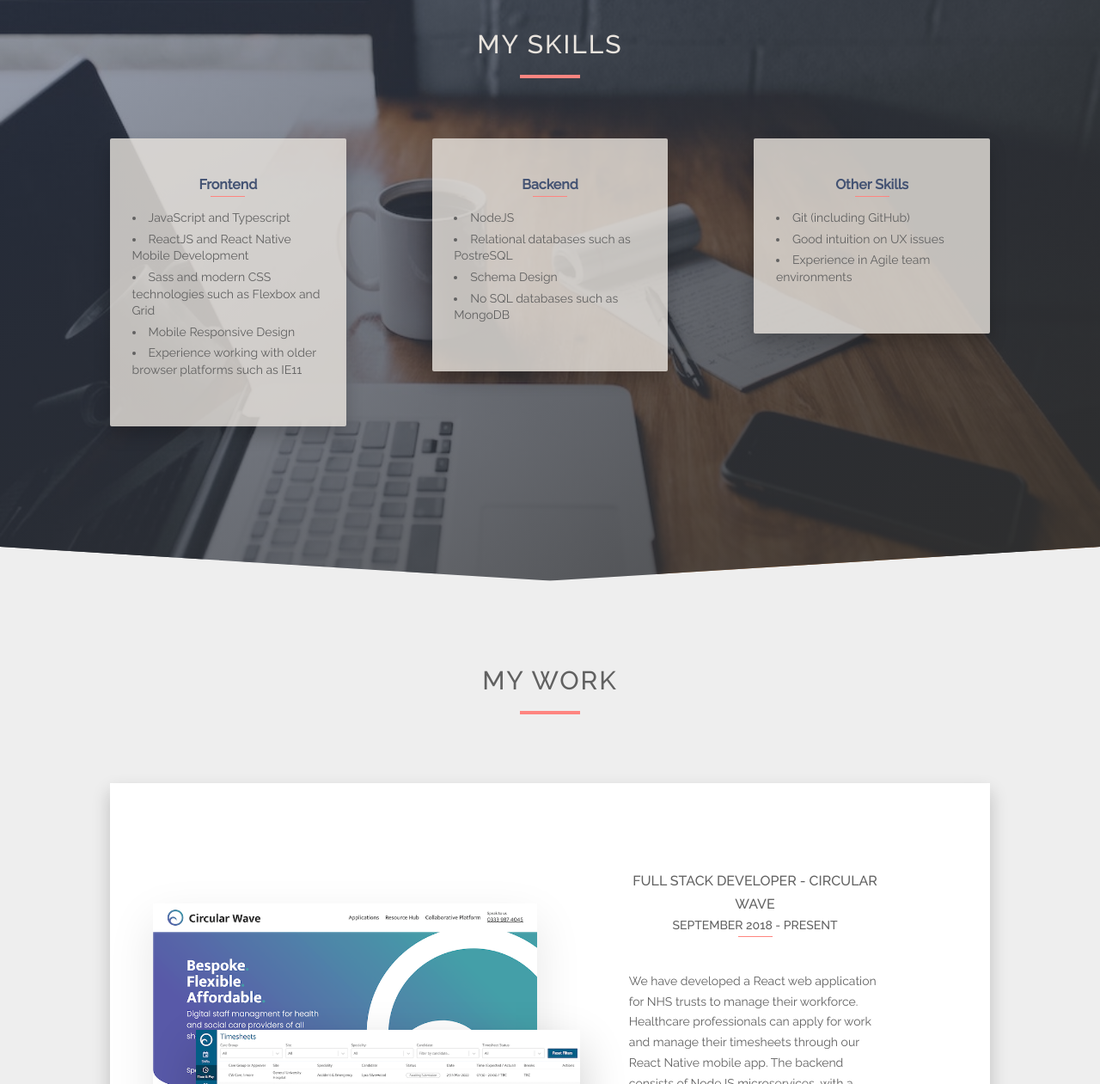
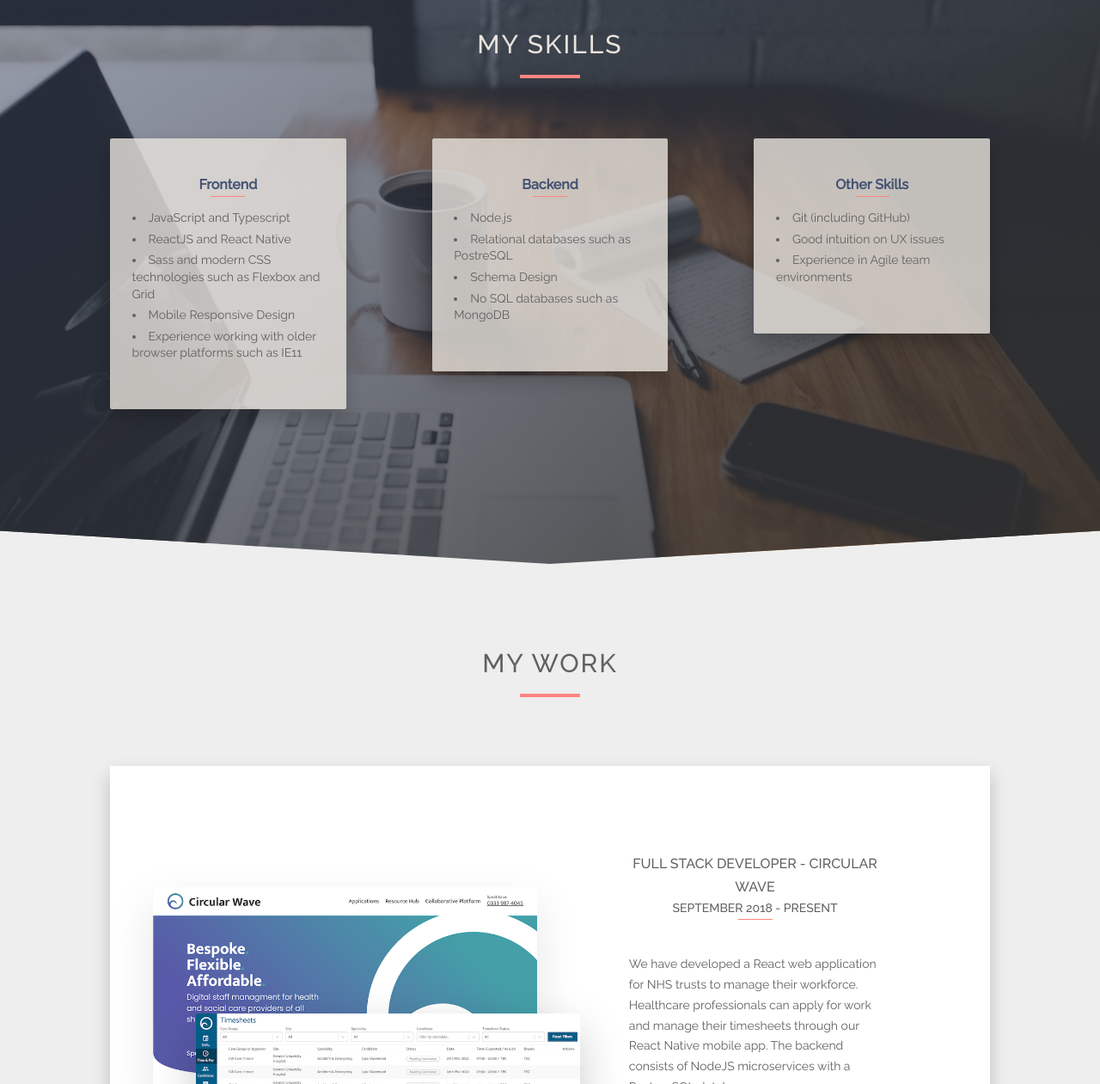
Before and after one commit to dj9aj/dj9aj.github.io, a website: page index.html in a window 1280 px wide. Shown: the part 1539-2800 px from the top of the page at 86% size. Drawn offline with nearby package versions, Linux system fonts and the light colour scheme.

Commit message:
Update html content and cv pdf file

```diff
--- a/index.html
+++ b/index.html
@@ -29,7 +29,7 @@
                         <a href="#section-contact" class="navbar__link">Contact</a>
                     </li>
                 </ul>
-                <ul class="contact__list">
+                <ul class="navbar__list">
                     <li class="contact__item">
                         <a href="mailto:jackdo@hotmail.co.uk" class="contact__link"><ion-icon name="mail"></ion-icon></a>
                     </li>
@@ -92,7 +92,7 @@
                     </div>
                     <div class="skill__list">
                         <li>JavaScript and Typescript</li>
-                        <li>ReactJS and React Native Mobile Development</li>
+                        <li>ReactJS and React Native</li>
                         <li>Sass and modern CSS technologies such as Flexbox and Grid</li>
                         <li>Mobile Responsive Design</li>
                         <li>Experience working with older browser platforms such as IE11</li>
@@ -104,7 +104,7 @@
                         <div class="heading-hr--small"></div>
                     </div>
                     <div class="skill__list">
-                        <li>NodeJS</li>
+                        <li>Node.js</li>
                         <li>Relational databases such as PostreSQL</li>
                         <li>Schema Design</li>
                         <li>No SQL databases such as MongoDB</li>
@@ -140,7 +140,7 @@
                     <h3 class="heading-quaternary heading-quaternary--dark u-center-text">Full Stack Developer - Circular Wave</h3>
                     <h4 class="heading-quinary heading-quinary--dark u-center-text">September 2018 - present</h4>
                     <div class="heading-hr--small u-margin-bottom-medium"></div>
-                    <p class="project__text u-margin-bottom-small">We have developed a React web application for NHS trusts to manage their workforce. Healthcare professionals can apply for work and manage their timesheets through our React Native mobile app. The backend consists of NodeJS microservices, with a PostgreSQL database.</p>
+                    <p class="project__text u-margin-bottom-small">We have developed a React web application for NHS trusts to manage their workforce. Healthcare professionals can apply for work and manage their timesheets through our React Native mobile app. The backend consists of NodeJS microservices with a PostgreSQL database.</p>
 
                     <p class="work-experience__text u-margin-bottom-small">Technologies and tools include - </p>
                     <div class="skill__pill-list">
@@ -148,7 +148,7 @@
                         <div class="skill__pill-box">#Typescript</div>
                         <div class="skill__pill-box">#ReactJS</div>
                         <div class="skill__pill-box">#React Native</div>
-                        <div class="skill__pill-box">#NodeJS</div>
+                        <div class="skill__pill-box">#Node.js</div>
                         <div class="skill__pill-box">#PostgreSQL</div>
                         <div class="skill__pill-box">#Jest</div>
                         <div class="skill__pill-box">#Sass</div>
```
Also changed, not shown: 1 other file.
